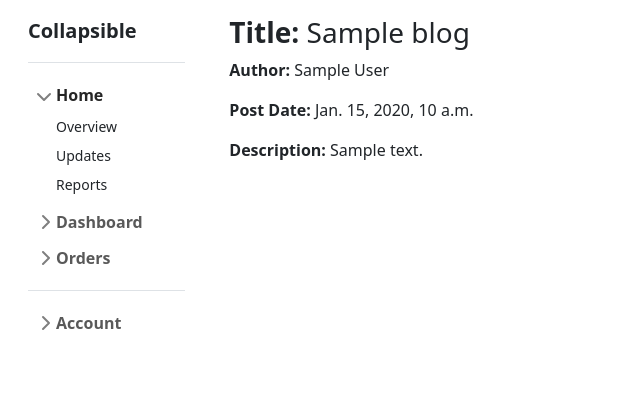
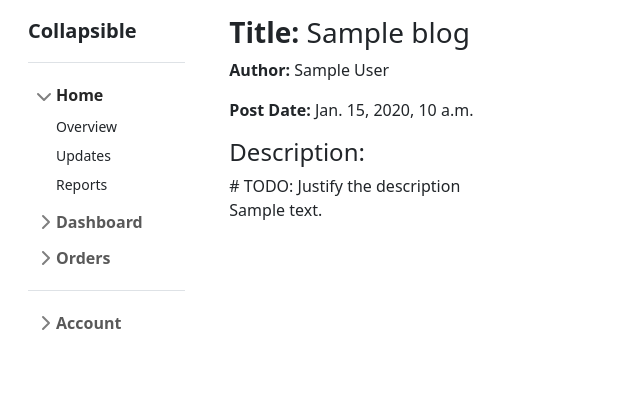
Before and after one commit to kavianam/mini-blog, a Django app: template blog/templates/blog/blog_detail.html in a window 1280 px wide. Shown: the top 420 px of the page, without its empty margins (0-640 px from the left). Run offline with Django 3.2, Linux system fonts and the light colour scheme; the template is opened without the code that fills it: most values are stand-ins (such as "Sample title", 1, 10 or a date in 2020); data that the repository does not hold is empty; some libraries are stand-ins or nearby versions.

Commit message:
show blog's description in new line

```diff
--- a/blog/templates/blog/blog_detail.html
+++ b/blog/templates/blog/blog_detail.html
@@ -8,5 +8,7 @@
     <h3><strong>Title: </strong>{{ blog.title }}</h3>
     <p><strong>Author: </strong>{{ blog.author }}</p>
     <p><strong>Post Date: </strong>{{ blog.post_date }}</p>
-    <p><strong>Description: </strong>{{ blog.description }}</p>
+    <h4>Description:</h4>
+    # TODO: Justify the description
+    <p>{{ blog.description }}</p>
 {% endblock %}
```
